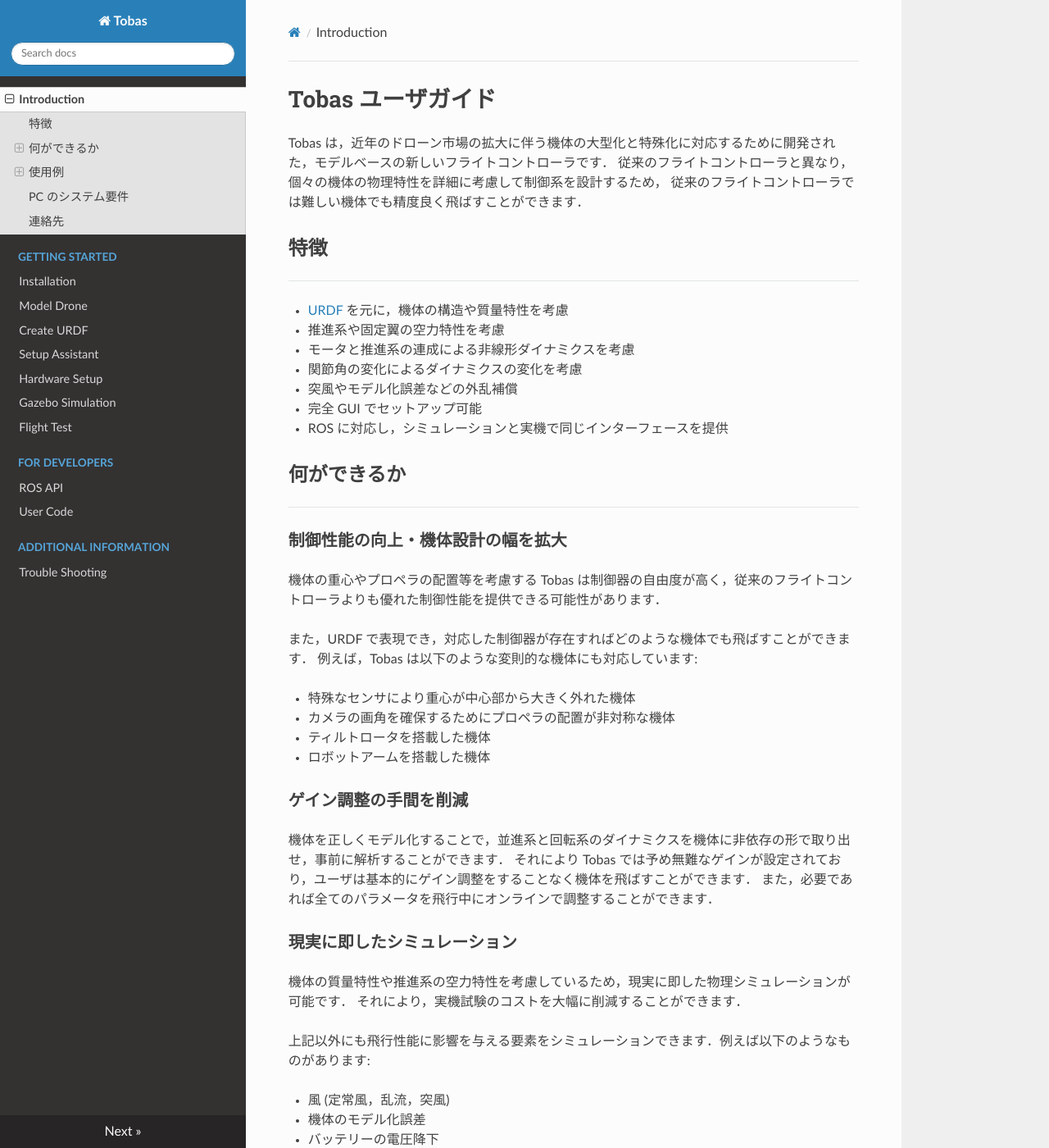
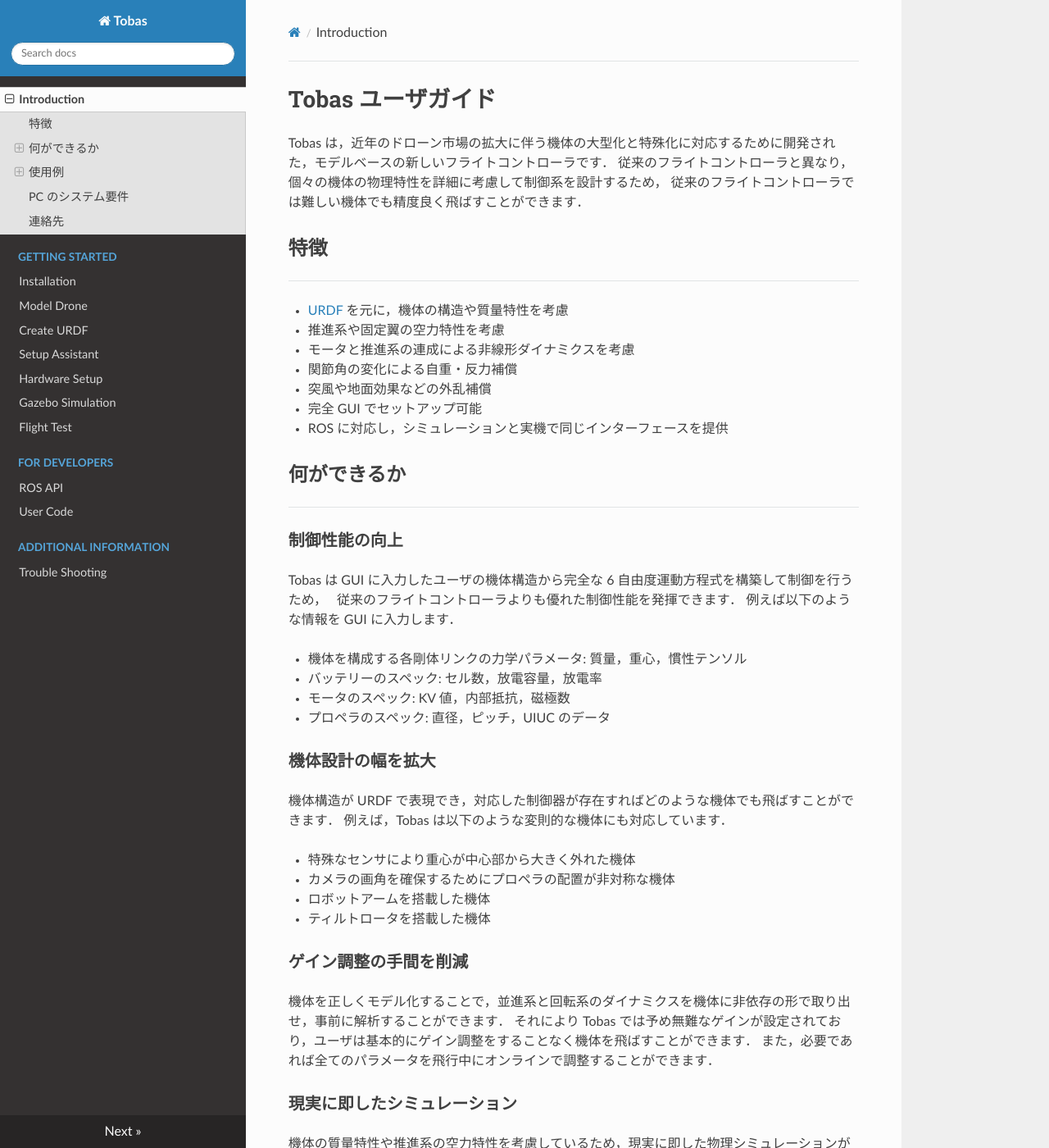
Before and after one commit to TobasFlightControl/tobas_wiki_ja, an MkDocs documentation site: the page built from docs/index.md, in a window 1280 px wide and 1400 px high. Shown: the whole window at 82% size. Built offline with MkDocs 1.6.1, drawn with Linux system fonts in a browser that asks for light colours; nearby versions of some CDN libraries; some of the changed text lies outside the part shown.

Commit message:
edit: index.md

```diff
--- a/docs/index.md
+++ b/docs/index.md
@@ -11,8 +11,8 @@
 - <a href=http://forestofazumino.web.fc2.com/ros/ros_urdf_xacro.html target="_blank">URDF</a> を元に，機体の構造や質量特性を考慮
 - 推進系や固定翼の空力特性を考慮
 - モータと推進系の連成による非線形ダイナミクスを考慮
-- 関節角の変化によるダイナミクスの変化を考慮
-- 突風やモデル化誤差などの外乱補償
+- 関節角の変化による自重・反力補償
+- 突風や地面効果などの外乱補償
 - 完全 GUI でセットアップ可能
 - ROS に対応し，シミュレーションと実機で同じインターフェースを提供
 
@@ -20,17 +20,26 @@
 
 ---
 
-### 制御性能の向上・機体設計の幅を拡大
+### 制御性能の向上
 
-機体の重心やプロペラの配置等を考慮する Tobas は制御器の自由度が高く，従来のフライトコントローラよりも優れた制御性能を提供できる可能性があります．
+Tobas は GUI に入力したユーザの機体構造から完全な 6 自由度運動方程式を構築して制御を行うため，
+従来のフライトコントローラよりも優れた制御性能を発揮できます．
+例えば以下のような情報を GUI に入力します．
 
-また，URDF で表現でき，対応した制御器が存在すればどのような機体でも飛ばすことができます．
-例えば，Tobas は以下のような変則的な機体にも対応しています:
+- 機体を構成する各剛体リンクの力学パラメータ: 質量，重心，慣性テンソル
+- バッテリーのスペック: セル数，放電容量，放電率
+- モータのスペック: KV 値，内部抵抗，磁極数
+- プロペラのスペック: 直径，ピッチ，UIUC のデータ
+
+### 機体設計の幅を拡大
+
+機体構造が URDF で表現でき，対応した制御器が存在すればどのような機体でも飛ばすことができます．
+例えば，Tobas は以下のような変則的な機体にも対応しています．
 
 - 特殊なセンサにより重心が中心部から大きく外れた機体
 - カメラの画角を確保するためにプロペラの配置が非対称な機体
+- ロボットアームを搭載した機体
 - ティルトロータを搭載した機体
-- ロボットアームを搭載した機体
 
 ### ゲイン調整の手間を削減
 
@@ -83,6 +92,15 @@
 <iframe width="474" height="843" src="https://www.youtube.com/embed/L7nRlG1OgyY" title="Tobas | The Drone That Stays Stable with a Swinging Arm (2024/02/15) #drone" frameborder="0" allow="accelerometer; autoplay; clipboard-write; encrypted-media; gyroscope; picture-in-picture; web-share" allowfullscreen></iframe>
 <br>
 
+### アクティブティルトヘキサコプター
+
+全てのアームを両方向に 120 度ずつ回転させられるヘキサコプターです．
+ホバリングした状態で姿勢を大きく変化させられるのが特徴です．
+取り付けた検査機器等を任意の姿勢で保持することができるため，例えば傾いた壁面に対する非破壊検査への応用が期待されます．
+
+<iframe width="560" height="315" src="https://www.youtube.com/embed/UYwoFjf6ubc?si=RsDKgr98DVvdhaWB" title="YouTube video player" frameborder="0" allow="accelerometer; autoplay; clipboard-write; encrypted-media; gyroscope; picture-in-picture; web-share" referrerpolicy="strict-origin-when-cross-origin" allowfullscreen></iframe>
+<br>
+
 ## PC のシステム要件 <!-- cf. https://www.solidworks.com/ja/support/system-requirements -->
 
 ---
```
